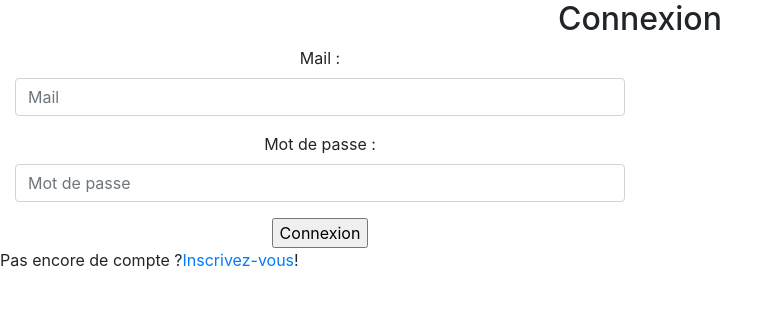
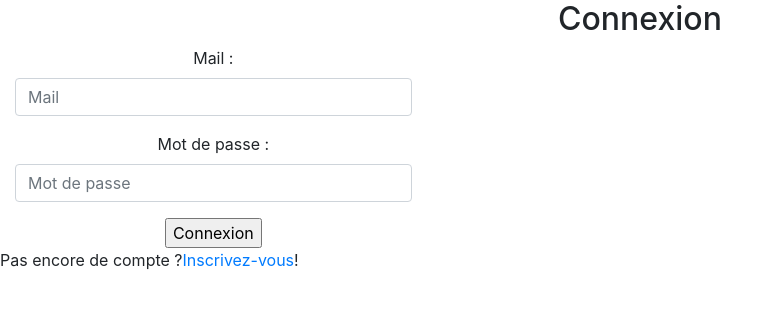
Before and after one commit to Christopher62/Evaluation---Simplon, a PHP site: page /connexion.php in a window 1280 px wide. Shown: the top 309 px of the page, without its empty margins (0-782 px from the left). Run offline with PHP 8.4, Linux system fonts and the light colour scheme; some libraries are stand-ins or nearby versions.

Commit message:
Fix style form inscription & connexion

```diff
--- a/pages/connexion.php
+++ b/pages/connexion.php
@@ -17,7 +17,7 @@
 			<h2>Connexion</h2>
       <div class="container-fluid">
         <div class="row">
-    			<form class="well col-md-offset-3 col-md-6" method="POST" action="">
+    			<form class="well col-md-offset-4 col-md-4" method="POST" action="">
             <div class="form-group">
     				  <label for="mailconnect">Mail :</label>
     				  <input class="form-control" type="email" id="mailconnect" name="mailconnect" placeholder="Mail">
--- a/pages/inscription.php
+++ b/pages/inscription.php
@@ -17,7 +17,7 @@
 			<h2>Inscription</h2>
 			<div class="container-fluid">
 				<div class="row">
-					<form class="well col-md-offset-3 col-md-6" method="POST" action="">
+					<form class="well col-md-offset-4 col-md-4" method="POST" action="">
 		        <div class="form-group">
 		          <label for="pseudo">Pseudo :</label>
 						  <input class="form-control" type="text" placeholder="Votre pseudo" id="pseudo" name="pseudo" value="<?php if(isset($pseudo)) { echo $pseudo; } ?>">
```
